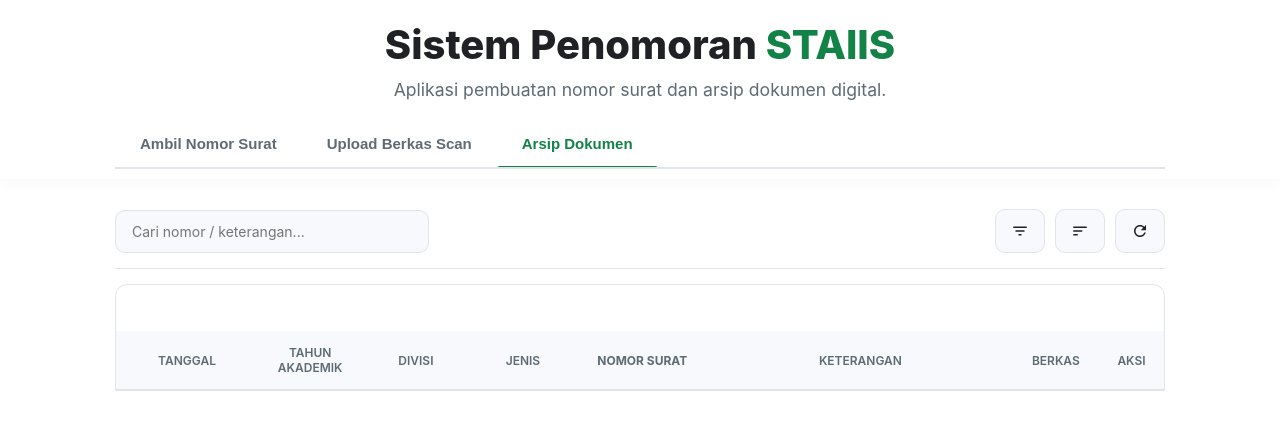
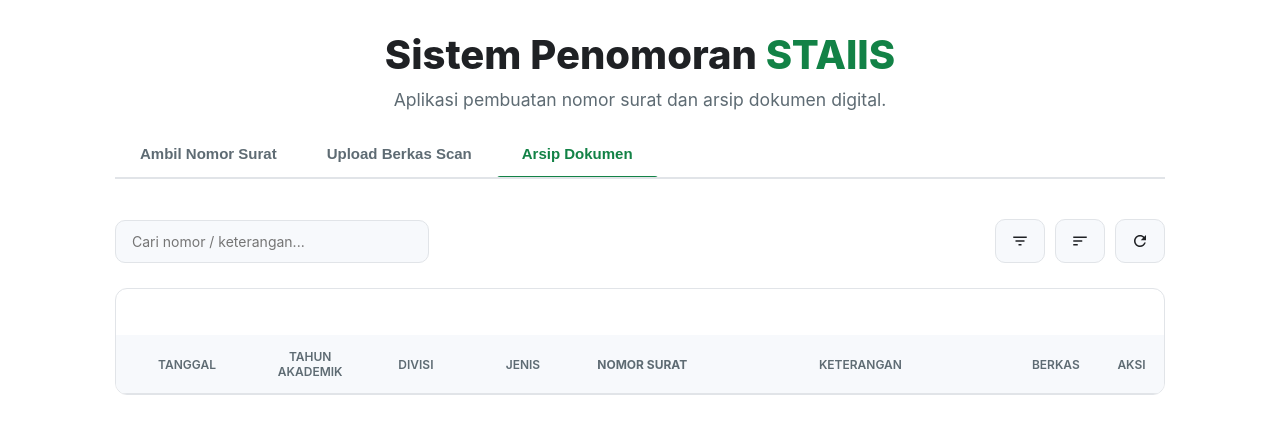
Before and after one commit to arsipstaiis-sketch/persuratan, a plain HTML site: page index.html in a window 1280 px wide. Both pictures are taken after a click on the button "Arsip Dokumen". Shown: the top 434 px of the page. Drawn offline with Linux system fonts and the light colour scheme; no server answers.

Commit message:
Update index.html

```diff
--- a/index.html
+++ b/index.html
@@ -23,23 +23,15 @@
             background-color: #ffffff; color: var(--text-dark); margin: 0; padding: 0;
         }
 
-        .container { max-width: 1050px; margin: 0 auto; padding: 40px 20px; }
-
-        .sticky-header-wrapper {
-            position: sticky;
-            top: 0;
-            background-color: #ffffff;
-            z-index: 100;
-            padding-top: 20px;
-            box-shadow: 0 4px 12px rgba(0,0,0,0.03);
-        }
+        .container { max-width: 1050px; margin: 0 auto; padding: 30px 20px; }
 
         .header-section { text-align: center; margin-bottom: 20px; }
         .header-section h1 { font-size: 2.5rem; font-weight: 800; margin: 0 0 10px 0; }
         .header-section h1 span { color: var(--staiis-green); }
         .header-section p { font-size: 1.1rem; color: var(--text-gray); margin: 0; }
 
-        .tab-container { display: flex; border-bottom: 2px solid var(--border-light); margin-bottom: 0; overflow-x: auto;}
+        /* Tab Navigasi */
+        .tab-container { display: flex; border-bottom: 2px solid var(--border-light); margin-bottom: 20px; overflow-x: auto; background: #ffffff;}
         .tab-btn {
             background: none; border: none; padding: 15px 25px; font-size: 15px; font-weight: 700;
             color: var(--text-gray); cursor: pointer; transition: all 0.3s ease; position: relative; white-space: nowrap;
@@ -54,7 +46,7 @@
         .tab-content.active { display: block; animation: fadeIn 0.4s; }
         @keyframes fadeIn { from { opacity: 0; transform: translateY(10px); } to { opacity: 1; transform: translateY(0); } }
 
-        .form-card { background: var(--bg-light); border: 1px solid var(--border-light); border-radius: 16px; padding: 35px; margin-top: 30px; }
+        .form-card { background: var(--bg-light); border: 1px solid var(--border-light); border-radius: 16px; padding: 35px; }
         form { display: grid; grid-template-columns: 1fr 1fr; gap: 20px; }
         .form-group { display: flex; flex-direction: column; }
         .form-group label { font-size: 13px; font-weight: 600; margin-bottom: 8px; }
@@ -87,17 +79,20 @@
         }
         #toast.show { visibility: visible; opacity: 1; transform: translateX(-50%) translateY(0); }
 
-        .archive-controls-sticky {
+        /* Kontainer Sticky Khusus Arsip agar Filter & Header Tabel Menyatu Rapi */
+        .sticky-archive-header {
             position: sticky;
-            top: 135px;
-            background-color: #ffffff;
+            top: 0;
+            background: #ffffff;
             z-index: 99;
-            padding: 20px 0 15px 0;
-            display: flex; gap: 15px; align-items: center; flex-wrap: wrap; justify-content: space-between;
-            border-bottom: 1px solid var(--border-light);
-            margin-bottom: 15px;
+            padding-top: 10px;
         }
 
+        .archive-controls {
+            display: flex; gap: 15px; margin-bottom: 15px; align-items: center; flex-wrap: wrap; justify-content: space-between;
+            background: #ffffff;
+            padding: 10px 0;
+        }
         .search-box { width: 280px; }
         .search-box input { width: 100%; padding: 12px 16px; border-radius: 10px; border: 1px solid var(--border-light); font-size: 14px; background: var(--bg-light); }
 
@@ -130,16 +125,15 @@
         }
         .reset-filter-btn:hover { background: var(--staiis-green-hover); }
 
-        /* Struktur Pembungkus Tabel & Sinkronisasi Scrollbar Bawah Layar */
         .table-scroll-wrapper {
             overflow-x: auto;
             border: 1px solid var(--border-light);
-            border-radius: 12px 12px 0 0;
+            border-radius: 12px;
             background: white;
             scrollbar-width: thin;
         }
 
-        /* Baris Scrollbar Buatan yang Selalu Menempel di Bawah Layar */
+        /* Scrollbar Bawah Layar Tetap Statis */
         .bottom-scrollbar-proxy {
             position: fixed;
             bottom: 0;
@@ -151,17 +145,17 @@
             z-index: 999;
             background: rgba(247, 249, 252, 0.95);
             border-top: 1px solid var(--border-light);
+            display: none; /* Ditampilkan via JS saat di tab arsip */
         }
-        .bottom-scrollbar-content {
-            height: 1px;
-        }
+        .bottom-scrollbar-content { height: 1px; }
 
         table { width: 100%; border-collapse: collapse; font-size: 13.5px; }
         td { padding: 14px 16px; border-bottom: 1px solid var(--border-light); }
 
+        /* Header Tabel Menempel di bawah kontrol pencarian */
         th {
             position: sticky;
-            top: 215px;
+            top: 70px;
             background: var(--bg-light) !important;
             font-weight: 600;
             font-size: 12px;
@@ -208,22 +202,19 @@
 </head>
 <body>
 
-    <div class="sticky-header-wrapper">
-        <div class="container" style="padding-top: 0; padding-bottom: 10px;">
+    <div class="container">
         <div class="header-section">
             <h1>Sistem Penomoran <span>STAIIS</span></h1>
             <p>Aplikasi pembuatan nomor surat dan arsip dokumen digital.</p>
         </div>
 
+        <!-- Navigasi -->
         <div class="tab-container">
             <button class="tab-btn active" onclick="switchTab('penomoran', this)">Ambil Nomor Surat</button>
             <button class="tab-btn" onclick="switchTab('upload', this)">Upload Berkas Scan</button>
             <button class="tab-btn" onclick="switchTab('arsip', this)">Arsip Dokumen</button>
         </div>
-        </div>
-    </div>
 
-    <div class="container" style="padding-top: 10px; padding-bottom: 50px;">
         <!-- TAB 1: AMBIL NOMOR SURAT -->
         <div id="penomoran" class="tab-content active form-card">
 
@@ -277,7 +268,10 @@
 
         <!-- TAB 3: ARSIP DOKUMEN -->
         <div id="arsip" class="tab-content">
-            <div class="archive-controls-sticky">
+
+            <!-- Kontainer Sticky untuk Pencarian, Filter, dan Tombol Kontrol -->
+            <div class="sticky-archive-header">
+                <div class="archive-controls">
                     <div class="search-box">
                         <input type="text" id="searchInput" placeholder="Cari nomor / keterangan..." oninput="renderTabelArsip()">
                     </div>
@@ -322,8 +316,9 @@
                         </button>
                     </div>
                 </div>
+            </div>
 
-            <div class="table-scroll-wrapper" id="tableScrollWrapper">
+            <div class="table-scroll-wrapper" id="tableScrollWrapper" style="margin-bottom: 40px;">
                 <table id="mainTable">
                     <thead>
                         <tr>
@@ -345,7 +340,7 @@
         </div>
     </div>
 
-    <!-- Scrollbar Bawah Layar yang Selalu Muncul (Proxy) -->
+    <!-- Scrollbar Bawah Layar yang Selalu Muncul -->
     <div class="bottom-scrollbar-proxy" id="bottomScrollProxy" onscroll="syncScroll('proxy')">
         <div class="bottom-scrollbar-content" id="bottomScrollContent"></div>
     </div>
@@ -392,7 +387,6 @@
         window.arsipGlobal = [];
         window.currentSort = 'terbaru';
 
-        // Fungsi Sinkronisasi Scrollbar Bawah dengan Tabel
         const tableWrapper = document.getElementById('tableScrollWrapper');
         const bottomProxy = document.getElementById('bottomScrollProxy');
         const bottomContent = document.getElementById('bottomScrollContent');
@@ -413,7 +407,6 @@
         }
 
         tableWrapper.addEventListener('scroll', () => syncScroll('table'));
-
         window.addEventListener('resize', updateProxyWidth);
 
         function showToast(pesan) {
@@ -429,7 +422,6 @@
             document.getElementById(tabId).classList.add('active');
             btnElement.classList.add('active');
 
-            // Sembunyikan atau tampilkan scrollbar proxy bawah jika tab aktif adalah arsip
             if (tabId === 'arsip') {
                 document.getElementById('bottomScrollProxy').style.display = 'block';
                 updateProxyWidth();
@@ -619,8 +611,6 @@
             }).join('');
 
             document.getElementById('badanTabel').innerHTML = htmlBaris || '<tr><td colspan="8" style="text-align:center; color:var(--text-gray); padding:30px;">Tidak ada arsip yang cocok.</td></tr>';
-
-            // Perbarui lebar proxy scrollbar bawah setelah render data selesai
             setTimeout(updateProxyWidth, 50);
         }
 
```
Lines whose indentation alone changed are shown as unchanged.
